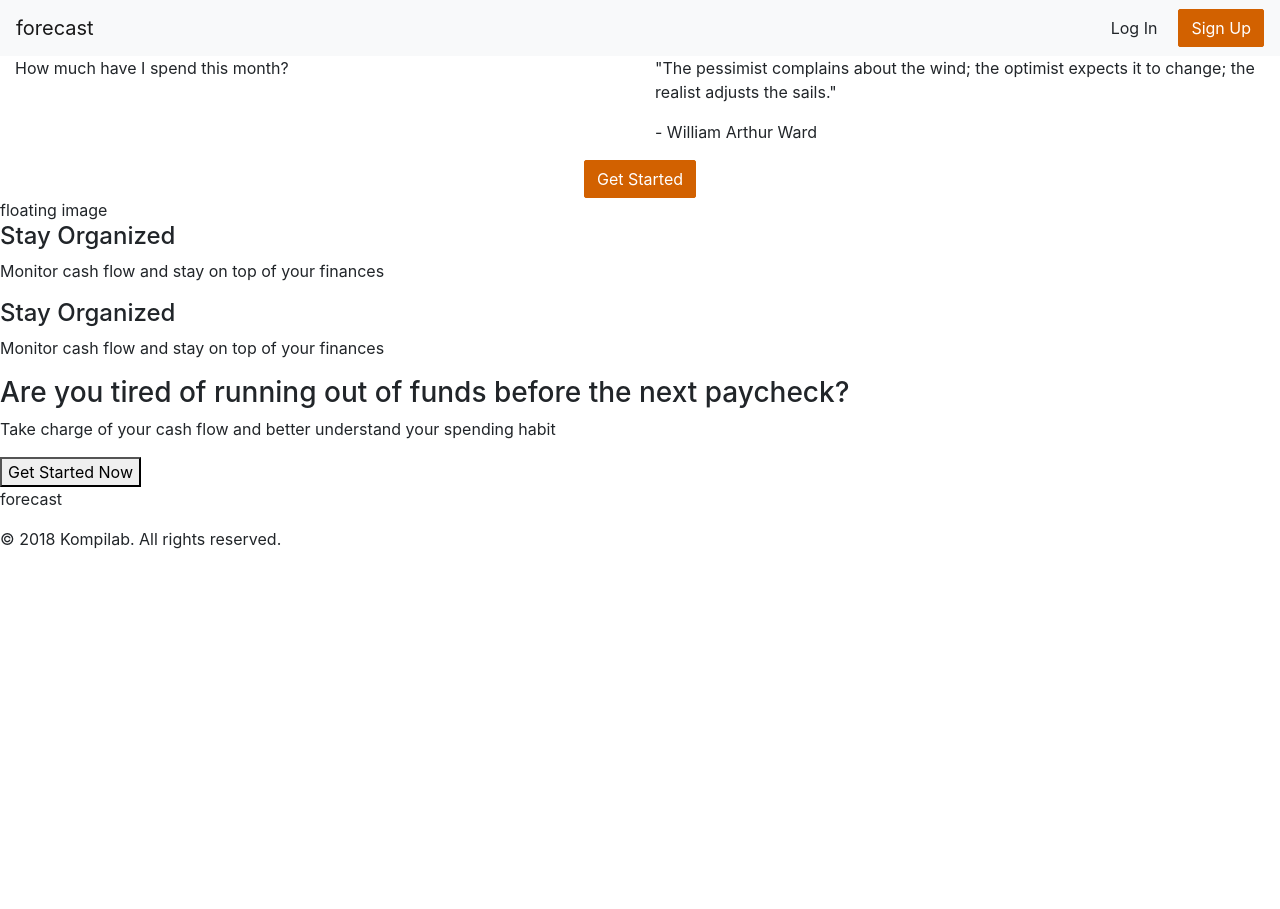
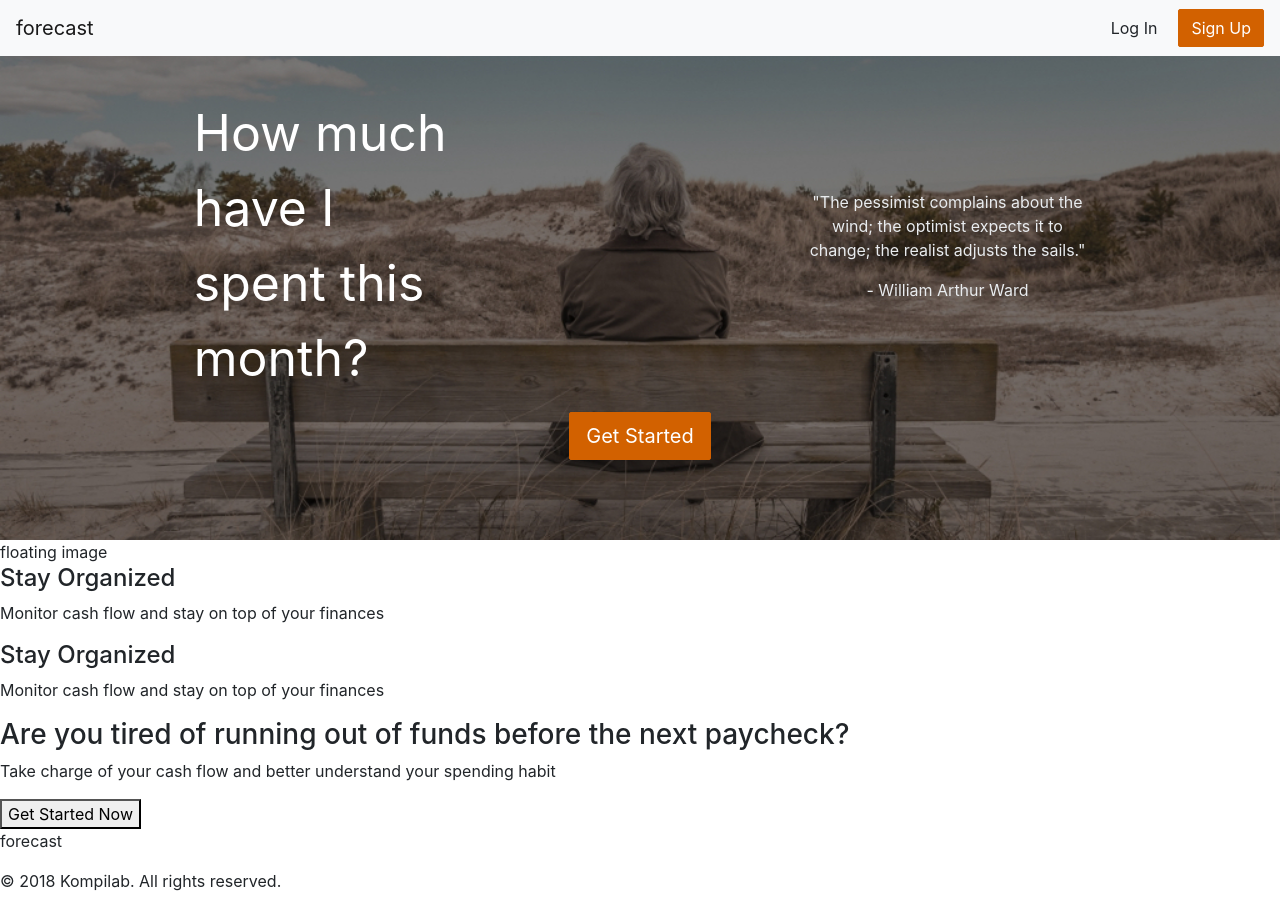
Before and after one commit to Kompilab/forecast-api, a React (Create React App) app in the folder client/: page / in a window 1280 px wide. Before the commit the page ends 800 px from the top, so only its background shows below. Built offline with nearby package versions, Linux system fonts and the light colour scheme.

Commit message:
Style header

```diff
--- a/client/src/pages/Home/Home.jsx
+++ b/client/src/pages/Home/Home.jsx
@@ -29,21 +29,29 @@ class Home extends Component {
       <div>
         <Navbar title={logoText} {...this.props} />
 
-        <header className="container-fluid">
-          <div className="row">
-            <div className="col-sm">
-              <p>How much have I spend this month?</p>
+        <header className="container-fluid header">
+          <div className="row align-items-center">
+            <div className="col-sm left-text">
+              <div className="row">
+                <div className="col-md-6 offset-md-3">
+                  <p>How much have I spent this month?</p>
+                </div>
+              </div>
             </div>
 
-            <div className="col-sm">
-              <p>"The pessimist complains about the wind; the optimist expects it to change; the realist adjusts the sails."</p>
-              <p>- William Arthur Ward</p>
+            <div className="col-sm right-text">
+              <div className="row">
+                <div className="col-md-6 offset-md-3 text-center align-self-center">
+                  <p>"The pessimist complains about the wind; the optimist expects it to change; the realist adjusts the sails."</p>
+                  <p>- William Arthur Ward</p>
+                </div>
+              </div>
             </div>
           </div>
 
           <div className="row justify-content-center">
             <Link to="/dashboard">
-              <button className="btn btn-primary btn-fo-primary my-2 my-sm-0">Get Started</button>
+              <button className="btn btn-primary btn-fo-primary my-2 my-sm-0 btn-lg">Get Started</button>
             </Link>
           </div>
         </header>
--- a/client/src/pages/Home/Home.scss
+++ b/client/src/pages/Home/Home.scss
@@ -1,3 +1,18 @@
-.home-welcome {
-  color: blueviolet;
+$white: #fff;
+$grey-200: #e9ecef;
+
+.header {
+  background-image: url("../../assets/images/header-bg.jpg");
+  background-repeat: no-repeat;
+  background-size: cover;
+  padding: 40px 40px 80px;
+
+  .left-text {
+    color: $white;
+    font-size: 3.125rem;
+  }
+
+  .right-text {
+    color: $grey-200;
+  }
 }
```
Also changed, not shown: client/src/assets/images/K-Logo.png (added), client/src/assets/images/header-bg.jpg (added).
